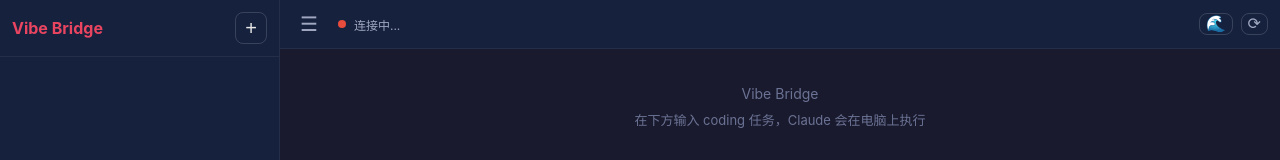
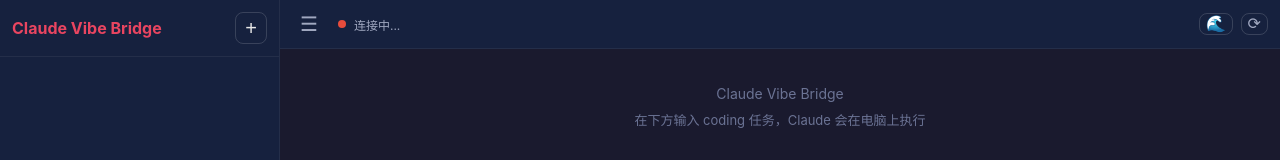
Before and after one commit to RainsClear3/claude-vibe-bridge, a website built with Vite: page client/index.html in a window 1280 px wide. Shown: the top 160 px of the page. Built offline with nearby package versions, Linux system fonts and the light colour scheme; no server answers.

Commit message:
refactor: rename to Claude Vibe Bridge, add SVG logo

```diff
--- a/client/index.html
+++ b/client/index.html
@@ -7,7 +7,8 @@
   <meta name="apple-mobile-web-app-status-bar-style" content="black-translucent">
   <meta name="theme-color" content="#1a1a2e">
   <link rel="manifest" href="/manifest.json">
-  <title>Vibe Bridge</title>
+  <title>Claude Vibe Bridge</title>
+  <link rel="icon" type="image/svg+xml" href="/logo.svg">
   <link rel="stylesheet" href="/src/styles/variables.css">
   <link rel="stylesheet" href="/src/styles/themes.css">
   <link rel="stylesheet" href="/src/styles/app.css">
@@ -17,7 +18,7 @@
     <!-- Sidebar: Thread list (hidden by default on mobile) -->
     <div id="sidebar" class="sidebar">
       <div id="sidebar-header">
-        <span class="sidebar-title">Vibe Bridge</span>
+        <span class="sidebar-title">Claude Vibe Bridge</span>
         <button id="new-session-btn" title="新会话">+</button>
       </div>
       <div id="thread-list"></div>
--- a/client/src/main.ts
+++ b/client/src/main.ts
@@ -1,4 +1,4 @@
-// Vibe Bridge PWA - Entry Point
+// Claude Vibe Bridge PWA - Entry Point
 
 import { WsClient } from './services/ws-client.js';
 import { store } from './state/store.js';
--- a/client/src/views/chat-view.ts
+++ b/client/src/views/chat-view.ts
@@ -29,7 +29,7 @@
   if (!thread || thread.turns.length === 0) {
     messagesDiv.innerHTML = `
       <div class="empty-state">
-        <p>Vibe Bridge</p>
+        <p>Claude Vibe Bridge</p>
         <p style="margin-top:8px;font-size:13px">在下方输入 coding 任务，Claude 会在电脑上执行</p>
       </div>
     `;
--- a/package.json
+++ b/package.json
@@ -1,5 +1,5 @@
 {
-  "name": "vibe-bridge",
+  "name": "claude-vibe-bridge",
   "version": "0.1.0",
   "private": true,
   "workspaces": [
--- a/server/src/agent/loop.ts
+++ b/server/src/agent/loop.ts
@@ -1,5 +1,5 @@
 // Core Agent Loop: streaming API call → tool dispatch → loop
-// This is the heart of Vibe Bridge
+// This is the heart of Claude Vibe Bridge
 
 import { v4 as uuid } from 'uuid';
 import type { Thread, Turn, Item, ServerMessage, MessageParam, ContentBlock, ToolUseBlock } from '@vibe-bridge/shared';
```
Also changed, not shown: server/src/index.ts (+7 -7 lines), client/public/logo.svg (added), client/public/manifest.json.
